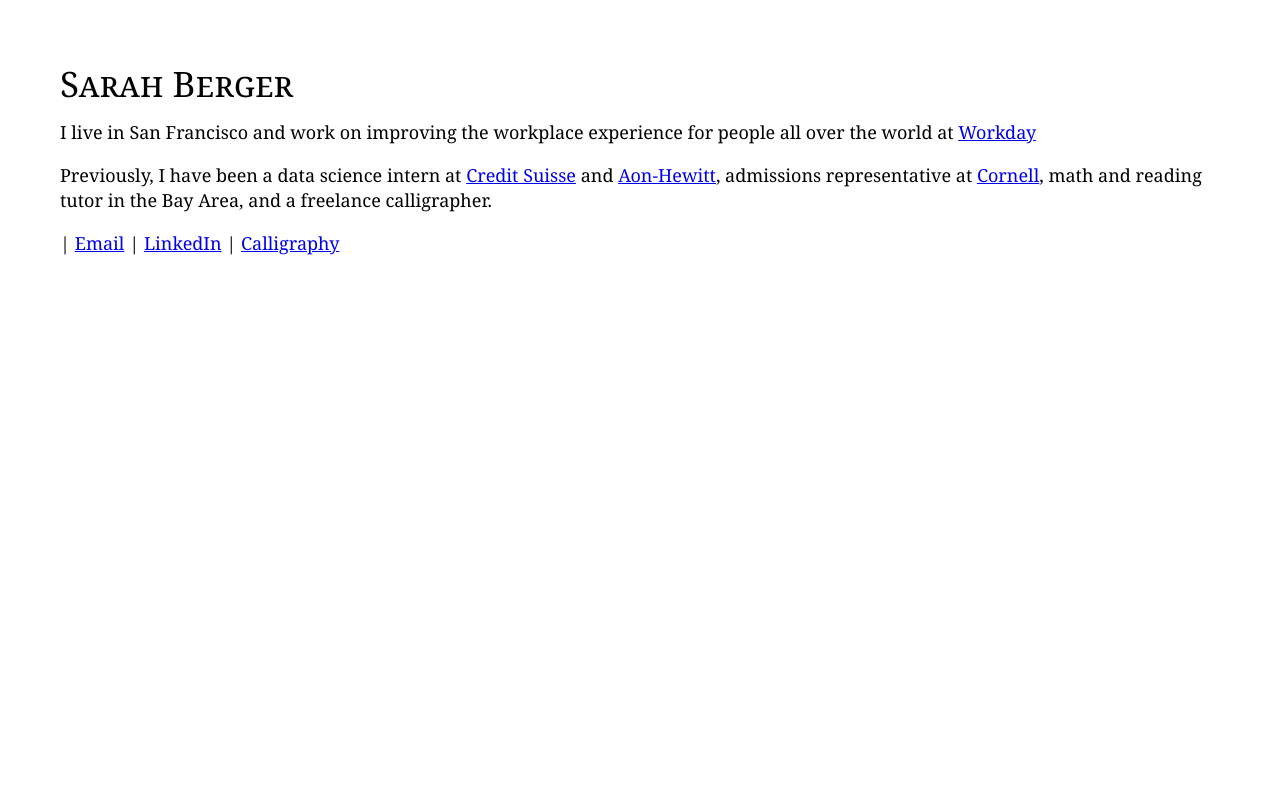
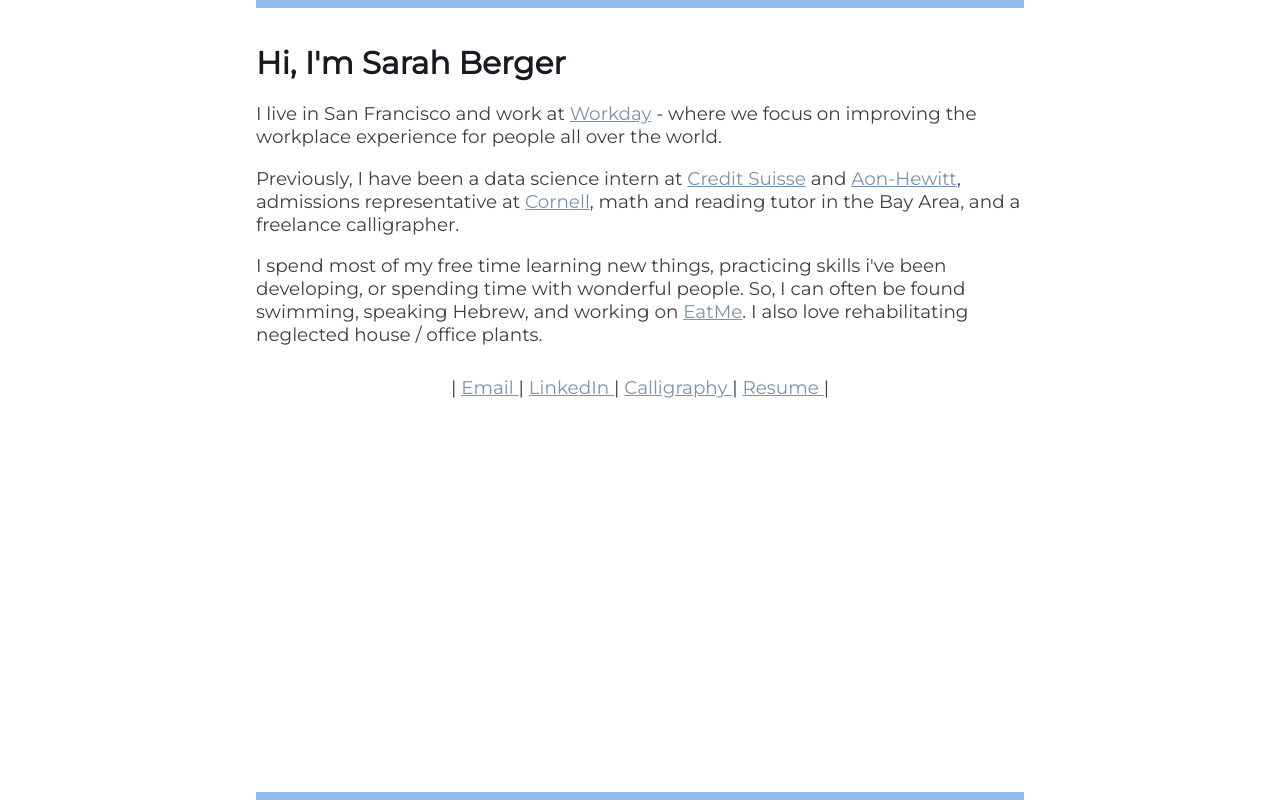
Before and after one commit to gingersnapp/me, a plain HTML site: page index.html in a window 1280 px wide. Drawn offline with Linux system fonts and the light colour scheme.

Commit message:
adding stuff

```diff
--- a/css/main.css
+++ /dev/null
@@ -1,2 +0,0 @@
-<!DOCTYPE html>
-<html>
--- a/index.html
+++ b/index.html
@@ -8,30 +8,40 @@
 	<meta name="Title" content="Sarah Berger">
 	<meta name="Description" content="Sarah Berger's Personal Site">
     <meta name="Keywords" content="sarah, sarah berger, berger, Sarah Berger, Cornell, Workday">
-	<style type="text/css" media="screen">
+    <link rel="stylesheet" href="https://fonts.googleapis.com/css?family=Montserrat">
+	<style>
 		body {
-			margin:0;
-			padding:60px;
-			font: 18px/25px Georgia, "Times New Roman", Times, serif;
-			background-color: #fff;
-			color:#000;
+			width: 60%;
+			border-top: 8px solid #92BCEA;
+			font-family: "Montserrat", "Helvetica Neue", "Helvetica", sans-serif;
+			margin:0 auto;
+			font-size: 1.15em;
+			color: #413e3e;
+			border-bottom: 8px solid #92BCEA;
 
 		}
 
-		#wrapper {
-			margin: 30px auto 50px;
-			width: 860px;
-			text-align: left;
-			position: relative;
-			top:20%;
+		header{
+			padding-bottom: 7px;
+			padding-top: 15px;
+			color: #171A21;
 		}
 
+		a{
 
+			color:#7A93AC;
+			padding-top:10px;
+			padding-bottom:10px;
 
-		h1 {
-			font: 35px Georgia, "Times New Roman", Times, serif;
-/*			color: #D14334;*/
-/*			text-align: center;*/
+		}
+
+		a:hover{
+			text-decoration:none;
+		}
+
+		footer{
+			margin:30px auto;
+			text-align: center;
 		}
 
 
@@ -42,25 +52,32 @@
 <body>
 
 <header role="banner">
-	<h1 style="font-variant:small-caps;margin-bottom:-5px;">Sarah Berger</h1>
+<h1 style="font-variant:small;margin-bottom:-5px;font-size:1.7em">Hi, I'm Sarah Berger</h1>
 </header>
 
 <section id="one" role="article">
-	<p>I live in San Francisco and work on improving the workplace experience for people all over the world at <a target="_blank" href= "https://www.workday.com/en-us/homepage.html"> Workday </a>
+	<p>I live in San Francisco and work at <a target="_blank" href= "https://www.workday.com/en-us/homepage.html"> Workday</a> - where we focus on improving the workplace experience for people all over the world.
 </p></section>
 
  <section id="two" role="article">
  	<p> Previously, I have been a data science intern at <a target="_blank" href="https://www.credit-suisse.com/international/en.html">Credit Suisse</a> and <a target="_blank" href="http://www.aon.com/human-capital-consulting/default.jsp">Aon-Hewitt</a>, admissions representative at <a target="_blank" href="https://www.cornell.edu/">Cornell</a>, math and reading tutor in the Bay Area, and a freelance calligrapher.</p>
  </section>
 
+ <section id="three" role="article">
+ 	<p> I spend most of my free time learning new things, practicing skills i've been developing, or spending time with wonderful people. So, I can often be found swimming, speaking Hebrew, and working on <a target="_blank" href="https://www.instagram.com/eatmeskincare/">EatMe</a>. I also  love rehabilitating neglected house / office plants.</p>
+ </section>
+
  <footer id="footer" role="contentinfo">
- |
- <a href="mailto:sarahreberger@gmail.com">Email</a>
- |
- <a href="https://www.linkedin.com/in/bergersarah">LinkedIn</a>
- |
- <a href="images/portfolio.jpg">Calligraphy</a>
-
+ 	|
+ 	<a href="mailto:sarahreberger@gmail.com"> Email </a>
+ 	|
+ 	<a href="https://www.linkedin.com/in/bergersarah"> LinkedIn </a>
+ 	|
+ 	<a href="../assets/portfolio.jpg"> Calligraphy </a>
+ 	|
+ 	<a href="../assets/resume.pdf"> Resume </a>
+ 	|
+ </footer>
 
 
 
```
Also changed, not shown: 2 other files.
